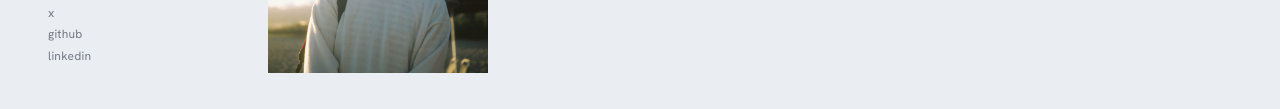
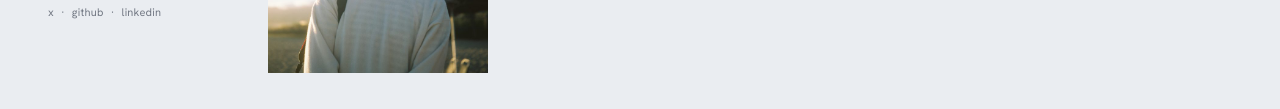
Before and after one commit to graceldanco/graceldanco.github.io, a plain HTML site: page index.html in a window 1280 px wide. Shown: the part 203-312 px from the top of the page. Drawn offline with Linux system fonts and the light colour scheme.

Commit message:
Sidebar socials: one row, smaller, dot-separated
Co-Authored-By: Claude Fable 5.1 <noreply@anthropic.com>

```diff
--- a/index.html
+++ b/index.html
@@ -66,7 +66,9 @@ p:last-child { margin-bottom: 0; }
 .side nav { display: flex; flex-direction: column; gap: 2px; }
 .side nav a { color: var(--muted); }
 .side nav a:hover, .side nav a.active { color: var(--accent); }
-.side .socials { margin-top: 28px; font-size: 12px; letter-spacing: .02em; }
+.side .socials { margin-top: 28px; font-size: 11px; letter-spacing: .02em; flex-direction: row; flex-wrap: wrap; gap: 0; align-items: baseline; }
+.side .socials a + a::before { content: "\00b7"; color: var(--muted); margin: 0 7px; }
+.side .socials a:hover::before { color: var(--muted); }
 
 /* content */
 .page { display: none; }
```
